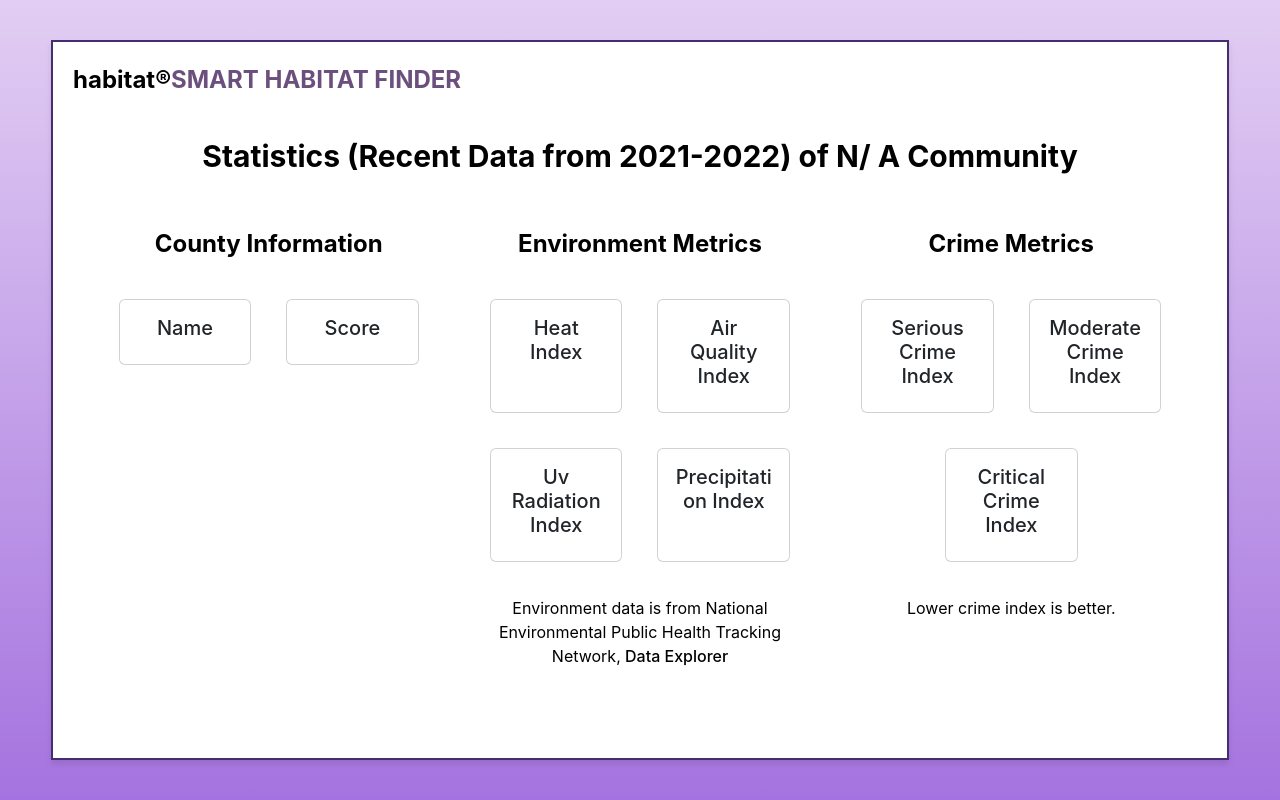
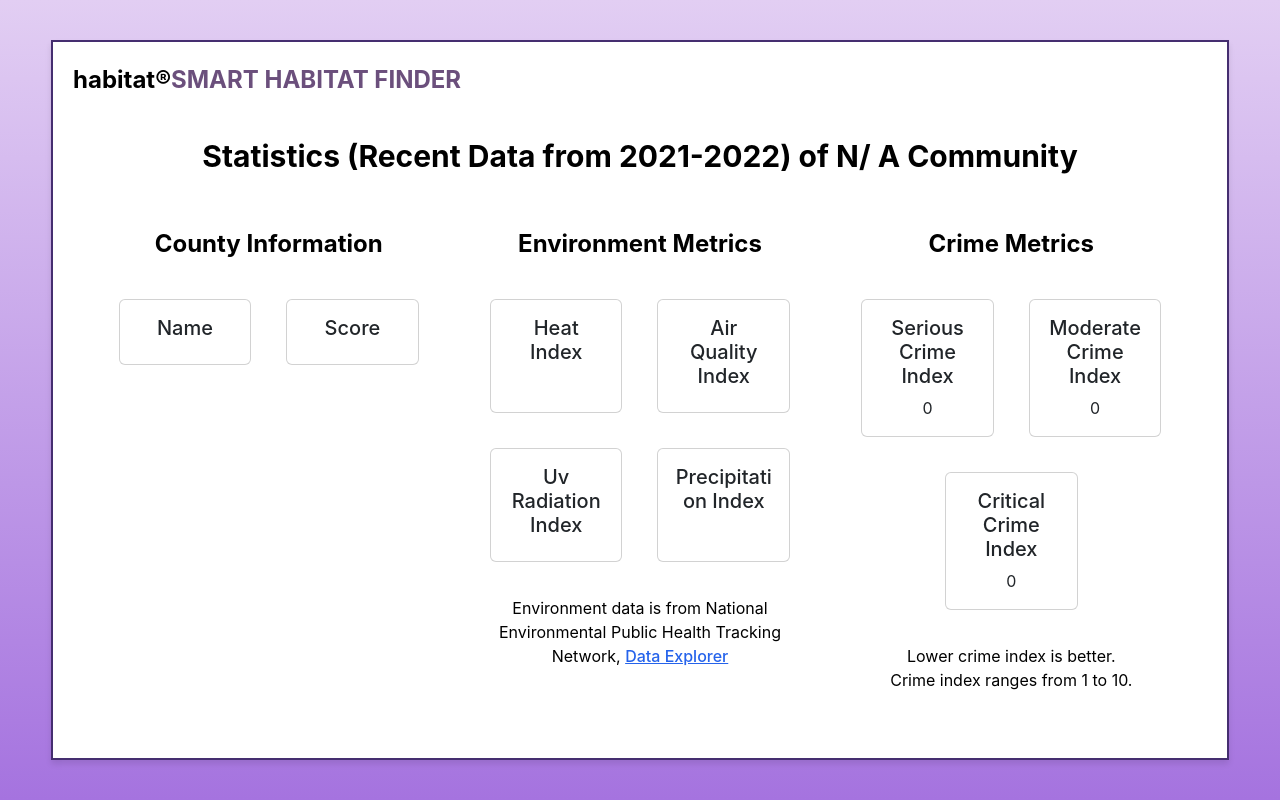
Before and after one commit to rhmodi/SmartHabitat_Frontend, a React (Create React App) app in the folder habitat-finder/: page /details in a window 1280 px wide. Built offline with nearby package versions, Linux system fonts and the light colour scheme; no server answers.

Commit message:
Refactor crime index calculations to ensure two decimal precision; update UI to display crime index range and improve score formatting in ResultsPage

```diff
--- a/habitat-finder/src/pages/DetailsPage.js
+++ b/habitat-finder/src/pages/DetailsPage.js
@@ -34,9 +34,9 @@ export const DetailsPage = () => {
       const payload = {
         IRI: cityInfo.iri || "",
         name: cityInfo.name || "",
-        seriousCrimeIndex: metrics.find(m => m.name === "Relative Serious Crime Index")?.value || 0,
-        moderateCrimeIndex: metrics.find(m => m.name === "Relative Moderate Crime Index")?.value || 0,
-        criticalCrimeIndex: metrics.find(m => m.name === "Relative Critical Crime Index")?.value || 0,
+        seriousCrimeIndex: parseFloat((metrics.find(m => m.name === "Relative Serious Crime Index")?.value || 0).toFixed(2)),
+        moderateCrimeIndex: parseFloat((metrics.find(m => m.name === "Relative Moderate Crime Index")?.value || 0).toFixed(2)),
+        criticalCrimeIndex: parseFloat((metrics.find(m => m.name === "Relative Critical Crime Index")?.value || 0).toFixed(2)),
         airQualityIndex: metrics.find(m => m.name === "AQI")?.value || 0,
         heatIndex: metrics.find(m => m.name === "Heat Index")?.value || 0,
         uvRadiationIndex: metrics.find(m => m.name === "UV Index")?.value || 0,
@@ -66,9 +66,9 @@ export const DetailsPage = () => {
     };
 
     const crimeDetails = {
-        seriousCrimeIndex: communityDetails.seriousCrimeIndex,
-        moderateCrimeIndex: communityDetails.moderateCrimeIndex,
-        criticalCrimeIndex: communityDetails.criticalCrimeIndex
+        seriousCrimeIndex: parseFloat((communityDetails.seriousCrimeIndex || 0).toFixed(2)),
+        moderateCrimeIndex: parseFloat((communityDetails.moderateCrimeIndex || 0).toFixed(2)),
+        criticalCrimeIndex: parseFloat((communityDetails.criticalCrimeIndex || 0).toFixed(2))
     };
 
     const cityDetails = {
@@ -116,9 +116,9 @@ export const DetailsPage = () => {
                     </Card>
                 ))}
               </div>
-              <p className="text-center mt-4">Environment data is from National Environmental Public Health Tracking Network,
-                <a className="hover:underline font-medium" href="https://ephtracking.cdc.gov/DataExplorer/"
-                  target="_blank" rel="noopener noreferrer"> Data Explorer
+              <p className="text-center mt-4">Environment data is from National Environmental Public Health Tracking Network,&nbsp;
+                <a className="hover:underline font-medium text-blue-600 underline" href="https://ephtracking.cdc.gov/DataExplorer/"
+                  target="_blank" rel="noopener noreferrer">Data Explorer
                 </a>
               </p>
             </div>
@@ -136,6 +136,7 @@ export const DetailsPage = () => {
                 ))}
               </div>
               <p className="text-center mt-4">Lower crime index is better.</p>
+              <p className="text-center">Crime index ranges from 1 to 10.</p>
             </div>
           </div>
         </div>
--- a/habitat-finder/src/pages/ResultsPage.js
+++ b/habitat-finder/src/pages/ResultsPage.js
@@ -52,7 +52,7 @@ const ResultsPage = () => {
                   {item.iri.split('#')[1].replace(/%20/g, ' ')}
                 </td>
                 <td className="border border-gray-300 px-4 py-2 text-gray-700">
-                  {item.score}
+                  {item.score.toFixed(2)}
                 </td>
                 <td className="border border-gray-300 px-4 py-2 text-blue-500">
                   <Link
@@ -60,7 +60,7 @@ const ResultsPage = () => {
                     onClick={() => {
                       const cityInfo = {
                         iri: item.iri,
-                        score: item.score,
+                        score: item.score.toFixed(2),
                       };
                       localStorage.setItem("CityInfo", JSON.stringify(cityInfo));
                     }}
--- a/habitat-finder/src/services/apiService.js
+++ b/habitat-finder/src/services/apiService.js
@@ -6,7 +6,6 @@ class ApiService{
 
     async requestHabitat(payload){
         try{
-            console.log("Base API:",this.baseURL)
             const response = await axios.post(`${this.baseURL}/api/smart-Habitat/CalculateOverallIndex`,payload,{
                 headers:{
                     "Content-Type":"application/json",
@@ -21,7 +20,6 @@ class ApiService{
 
     async getCommunityDetails(payload) {
         try {
-            console.log("Base API:", this.baseURL);
             const response = await axios.post(`${this.baseURL}/api/smart-Habitat/getCommunityDetails`, payload, {
                 headers: {
                     "Content-Type": "application/json",
```
